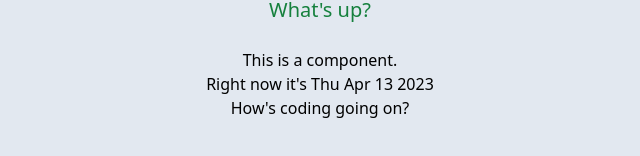
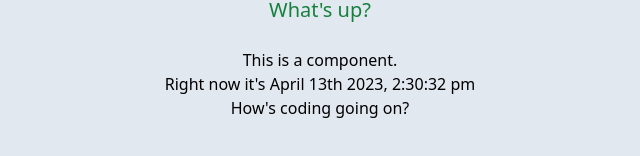
Before and after one commit to Sedomanai/MERN-Stack-Template, a React app: page / in a window 1280 px wide. Shown: the part 374-530 px from the top of the page, without its empty margins (320-960 px from the left). Built offline with nearby package versions, Linux system fonts and the light colour scheme; the HTML template or start-up script is replaced by a standard one.

Commit message:
Add timer (for bsync response)

```diff
--- a/client/comp/Comp.js
+++ b/client/comp/Comp.js
@@ -1,12 +1,23 @@
-import React from 'react';
+import React, { useState, useEffect }  from 'react';
+import moment from 'moment';
 
 export default function Comp() {
+  const [currentTime, setCurrentTime] = useState(moment());
+
+  useEffect(() => {
+    const intervalId = setInterval(() => {
+      setCurrentTime(moment());
+    }, 1000);
+
+    return () => clearInterval(intervalId);
+  }, []);
+
   return (
     <>
         <p className='text-green-700 text-xl'>What's up?</p>
         <br/>
         <p>This is a component.</p>
-        <p>Right now it's {new Date().toDateString()} </p>
+        <p>Right now it's {currentTime.format('MMMM Do YYYY, h:mm:ss a')} </p>
         <p>How's coding going on?</p>
     </>
   );
--- a/client/entries/main.js
+++ b/client/entries/main.js
@@ -1,5 +1,5 @@
 import React from 'react';
 import ReactDOM from 'react-dom';
-import App from '../App';
+import App from '../App.js';
 
 ReactDOM.render(<App />, document.getElementById('root'));
```
